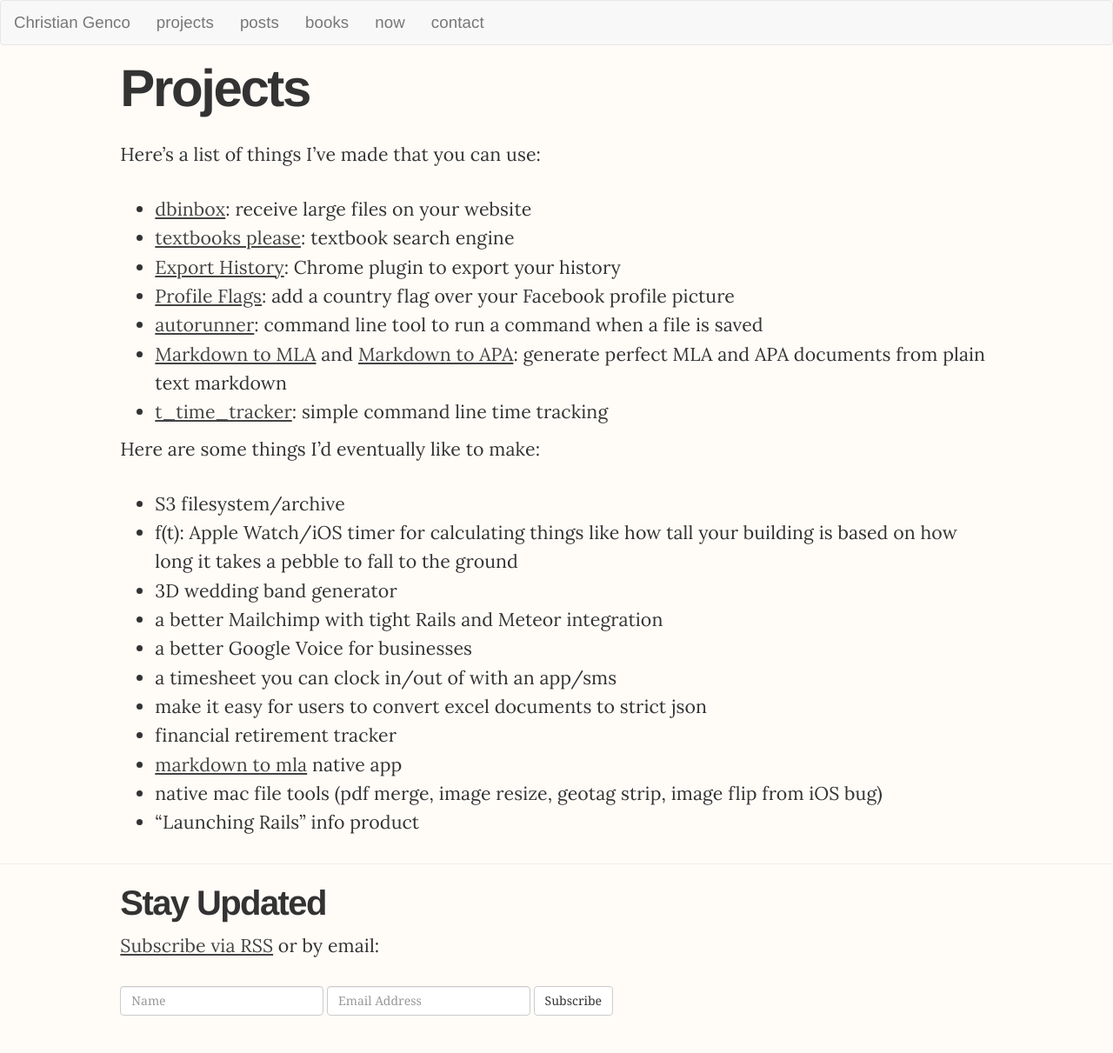
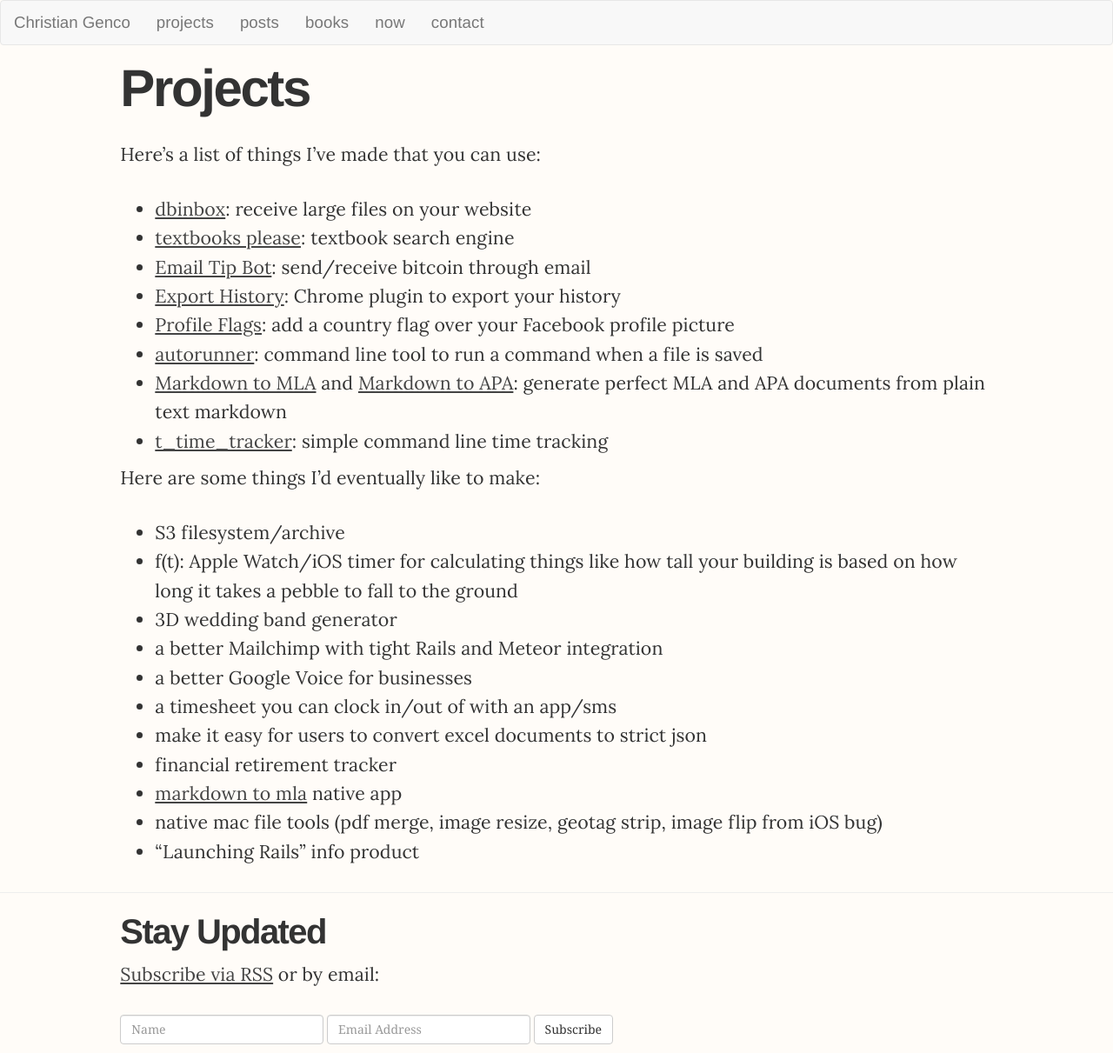
Before and after one commit to christiangenco/christiangenco.github.io, a Jekyll site: the page built from projects.md, in a window 1280 px wide. Shown: the whole page at 87% size. Built offline with Jekyll 4.4.1, drawn with Linux system fonts in a browser that asks for light colours; nearby versions of some CDN libraries; before the commit the page ends 1178 px from its top, so only the background shows below that.

Commit message:
add email tip bot to projects

```diff
--- a/projects.md
+++ b/projects.md
@@ -11,6 +11,7 @@
 
 * [dbinbox](https://dbinbox.com): receive large files on your website
 * [textbooks please](http://textbooksplease.com): textbook search engine
+* [Email Tip Bot](http://emailtipbot.com): send/receive bitcoin through email
 * [Export History](https://chrome.google.com/webstore/detail/export-history/hcohnnbbiggngobheobhdipbgmcbelhh?hl=en-US): Chrome plugin to export your history
 * [Profile Flags](https://profileflags.parseapp.com/): add a country flag over your Facebook profile picture
 * [autorunner](https://github.com/christiangenco/autorunner): command line tool to run a command when a file is saved
```
